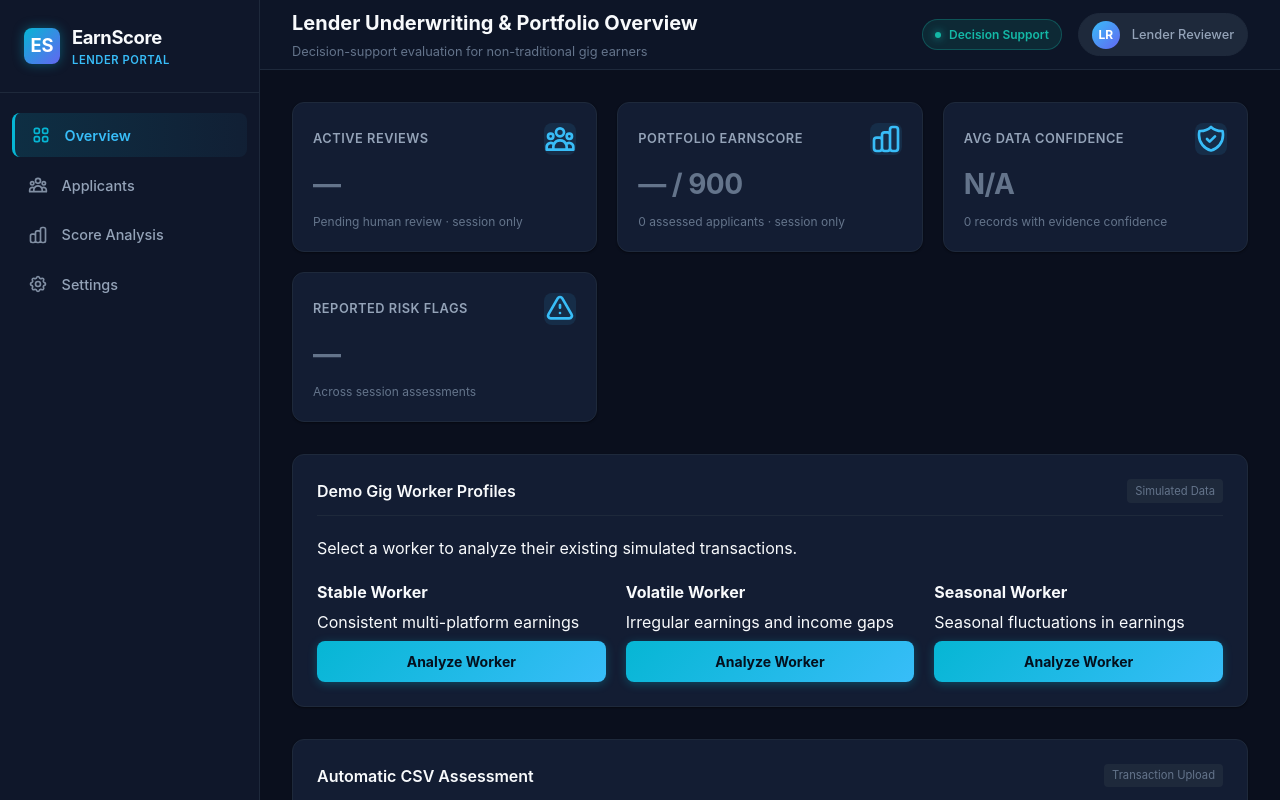
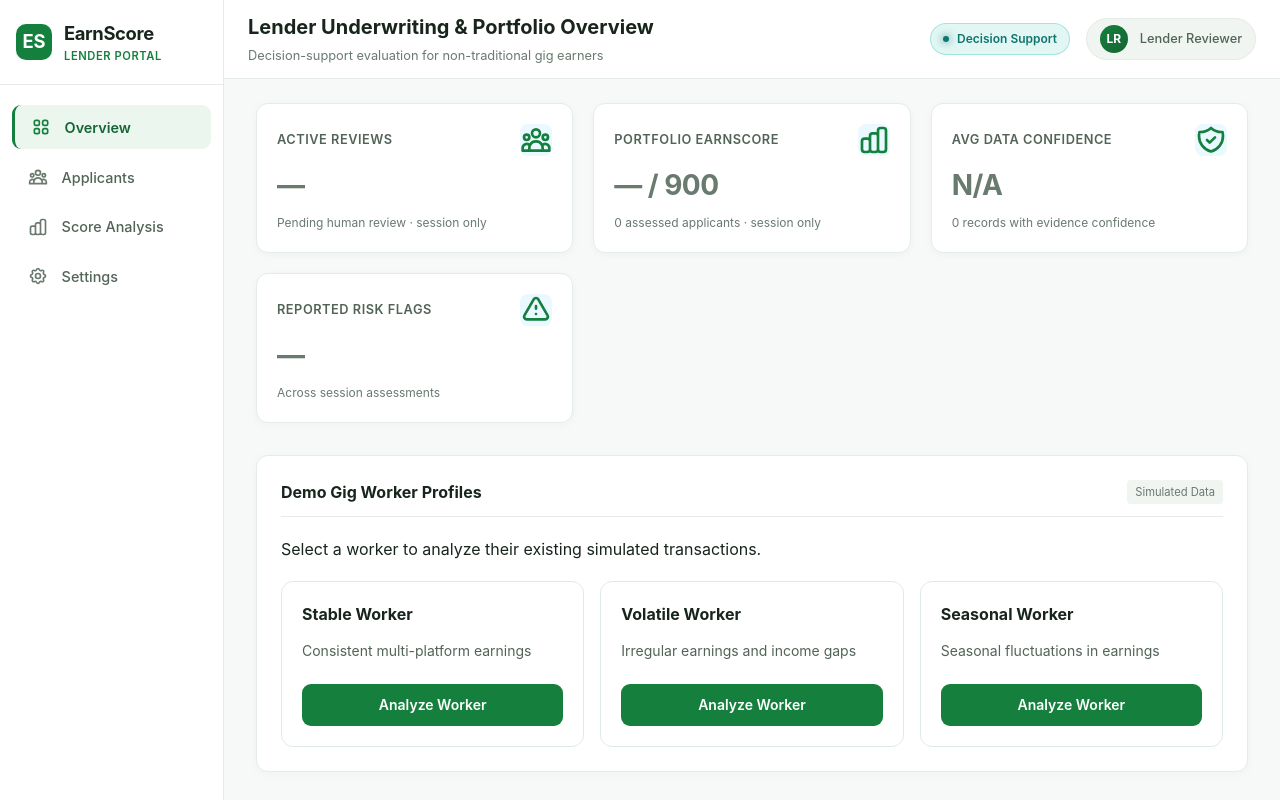
Before and after one commit to nikhil2706-s/EarnScore, a React app in the folder frontend/: page / in a window 1280 px wide. Shown: the top 800 px of the page. Built offline with nearby package versions, Linux system fonts and the light colour scheme; no server answers; the HTML template or start-up script is replaced by a standard one.

Commit message:
Establish white and green EarnScore UI design foundation

```diff
--- a/frontend/src/App.css
+++ b/frontend/src/App.css
@@ -1020,3 +1020,260 @@
     gap: 1rem;
   }
 }
+
+
+/* EarnScore premium light layout ? foundation */
+.sidebar {
+  width: 224px;
+  background: #ffffff;
+  border-right: 1px solid #e5ebe7;
+}
+
+.brand-icon {
+  background: #15803d;
+  box-shadow: none;
+  border-radius: 10px;
+}
+
+.sidebar-header {
+  padding: 1.25rem 1rem;
+  min-height: 76px;
+}
+
+.sidebar-nav {
+  padding: 1.25rem 0.75rem;
+}
+
+.nav-item {
+  border-radius: 9px;
+}
+
+.nav-item.active {
+  background: #eaf6ee;
+  color: #166534;
+  border-left: 3px solid #15803d;
+}
+
+.nav-item.active .nav-icon {
+  color: #15803d;
+}
+
+.sidebar-footer {
+  background: #ffffff;
+  border-top: 1px solid #e5ebe7;
+}
+
+.guardrail-pill {
+  background: #f0f9f3;
+  border: 1px solid #d4e9db;
+  color: #526357;
+}
+
+.guardrail-pill strong {
+  color: #166534;
+}
+
+.dashboard-header {
+  background: #ffffff;
+  backdrop-filter: none;
+  border-bottom: 1px solid #e5ebe7;
+  min-height: 72px;
+  height: auto;
+  padding: 0.75rem 1.5rem;
+}
+
+.main-wrapper {
+  min-width: 0;
+  background: #f7f9f8;
+}
+
+.dashboard-content {
+  width: 100%;
+  max-width: 1600px;
+  margin: 0 auto;
+  padding: 1.5rem;
+  min-width: 0;
+}
+
+.header-title-group h1 {
+  color: #17251c;
+}
+
+.header-subtitle {
+  color: #697a6f;
+}
+
+@media (max-width: 1100px) {
+  .dashboard-content {
+    padding: 1rem;
+  }
+
+  .sidebar {
+    width: 200px;
+  }
+}
+
+
+/* EarnScore premium interface ? readability and spacing */
+
+/* Strong, readable primary actions */
+.btn-primary {
+  background: #15803d;
+  color: #ffffff;
+  font-weight: 600;
+  border-radius: 9px;
+  box-shadow: none;
+  transition: background 180ms ease, transform 180ms ease;
+}
+
+.btn-primary:hover:not(:disabled) {
+  background: #166534;
+  transform: translateY(-1px);
+}
+
+.btn-primary:disabled {
+  background: #a8d5b7;
+  color: #365b42;
+  cursor: not-allowed;
+  opacity: 0.75;
+}
+
+/* Secondary buttons */
+.btn-secondary {
+  background: #ffffff;
+  color: #166534;
+  border: 1px solid #d3dfd7;
+  border-radius: 9px;
+}
+
+.btn-secondary:hover:not(:disabled) {
+  background: #f0f9f3;
+}
+
+/* Dashboard content alignment */
+.dashboard-content {
+  max-width: 1480px;
+  width: 100%;
+  padding: 1.5rem 2rem;
+}
+
+/* Cards */
+.panel-card,
+.assessment-card,
+.summary-card {
+  border: 1px solid #e5ebe7;
+  border-radius: 12px;
+  box-shadow: 0 2px 8px rgba(20, 48, 29, 0.035);
+}
+
+/* Improve readable text */
+.section-title {
+  color: #17251c;
+  font-weight: 650;
+}
+
+.card-label,
+.card-footnote,
+.empty-state-text {
+  line-height: 1.5;
+}
+
+/* Success and informational feedback */
+.status-banner.success {
+  background: #eaf8ef;
+  border-color: #a7dfb8;
+  color: #166534;
+}
+
+.status-banner.success * {
+  color: #166534;
+}
+
+/* Visible keyboard focus */
+button:focus-visible,
+input:focus-visible,
+select:focus-visible,
+textarea:focus-visible {
+  outline: 3px solid #86cfa0;
+  outline-offset: 2px;
+}
+
+/* Responsive width */
+@media (max-width: 1100px) {
+  .dashboard-content {
+    padding: 1.25rem;
+  }
+}
+
+@media (max-width: 640px) {
+  .dashboard-content {
+    padding: 1rem;
+  }
+}
+
+/* Accessibility: respect reduced motion */
+@media (prefers-reduced-motion: reduce) {
+  .btn-primary {
+    transition: none;
+  }
+
+  .btn-primary:hover:not(:disabled) {
+    transform: none;
+  }
+}
+
+
+/* Premium demo applicant cards */
+.panel-card .form-grid {
+  display: grid;
+  grid-template-columns: repeat(3, minmax(0, 1fr));
+  gap: 1rem;
+  width: 100%;
+}
+
+.panel-card .form-grid > .form-group {
+  min-width: 0;
+  padding: 1.25rem;
+  background: #ffffff;
+  border: 1px solid #e0ebe3;
+  border-radius: 12px;
+  transition: border-color 180ms ease, box-shadow 180ms ease, transform 180ms ease;
+}
+
+.panel-card .form-grid > .form-group:hover {
+  border-color: #8fc5a0;
+  box-shadow: 0 8px 24px rgba(21, 128, 61, 0.08);
+  transform: translateY(-2px);
+}
+
+.panel-card .form-grid > .form-group strong {
+  color: #17251c;
+  font-size: 1rem;
+}
+
+.panel-card .form-grid > .form-group p {
+  color: #526357;
+  font-size: 0.875rem;
+  margin: 0.5rem 0 1rem;
+}
+
+.panel-card .form-grid > .form-group .btn-primary {
+  width: 100%;
+  min-height: 42px;
+}
+
+@media (max-width: 900px) {
+  .panel-card .form-grid {
+    grid-template-columns: 1fr;
+  }
+}
+
+@media (prefers-reduced-motion: reduce) {
+  .panel-card .form-grid > .form-group {
+    transition: none;
+  }
+
+  .panel-card .form-grid > .form-group:hover {
+    transform: none;
+  }
+}
--- a/frontend/src/index.css
+++ b/frontend/src/index.css
@@ -1,41 +1,40 @@
 :root {
-  --bg-primary: #0a0f1d;
-  --bg-secondary: #0f172a;
-  --bg-tertiary: #1e293b;
-  --bg-card: #131d33;
-  --bg-card-hover: #182542;
-  --bg-card-subtle: rgba(30, 41, 59, 0.5);
+  --bg-primary: #f7f9f8;
+  --bg-secondary: #ffffff;
+  --bg-tertiary: #f0f5f1;
+  --bg-card: #ffffff;
+  --bg-card-hover: #f7fcf8;
+  --bg-card-subtle: #f3f8f4;
 
-  --border-subtle: #1e293b;
-  --border-default: #334155;
-  --border-focus: #38bdf8;
+  --border-subtle: #e5ebe7;
+  --border-default: #d3dfd7;
+  --border-focus: #15803d;
 
-  --accent-cyan: #06b6d4;
-  --accent-teal: #14b8a6;
-  --accent-blue: #38bdf8;
-  --accent-indigo: #6366f1;
+  --accent-cyan: #15803d;
+  --accent-teal: #0f766e;
+  --accent-blue: #15803d;
+  --accent-indigo: #166534;
 
-  --text-primary: #f8fafc;
-  --text-secondary: #94a3b8;
-  --text-muted: #64748b;
-  --text-placeholder: #475569;
+  --text-primary: #17251c;
+  --text-secondary: #526357;
+  --text-muted: #697a6f;
+  --text-placeholder: #87968b;
 
-  --status-positive: #10b981;
-  --status-warning: #f59e0b;
-  --status-danger: #ef4444;
-  --status-info: #0ea5e9;
+  --status-positive: #15803d;
+  --status-warning: #b45309;
+  --status-danger: #dc2626;
+  --status-info: #0369a1;
 
-  --shadow-sm: 0 1px 2px 0 rgba(0, 0, 0, 0.4);
-  --shadow-md: 0 4px 6px -1px rgba(0, 0, 0, 0.5), 0 2px 4px -2px rgba(0, 0, 0, 0.5);
-  --shadow-lg: 0 10px 15px -3px rgba(0, 0, 0, 0.6), 0 4px 6px -4px rgba(0, 0, 0, 0.6);
+  --shadow-sm: 0 1px 3px rgba(20, 48, 29, 0.05);
+  --shadow-md: 0 6px 20px rgba(20, 48, 29, 0.07);
+  --shadow-lg: 0 14px 35px rgba(20, 48, 29, 0.10);
 
   --font-sans: 'Inter', system-ui, -apple-system, BlinkMacSystemFont, 'Segoe UI', Roboto, sans-serif;
   --font-mono: 'JetBrains Mono', 'Fira Code', ui-monospace, Consolas, monospace;
 
   font-family: var(--font-sans);
-  color-scheme: dark;
+  color-scheme: light;
 }
-
 *, *::before, *::after {
   box-sizing: border-box;
   margin: 0;
```
